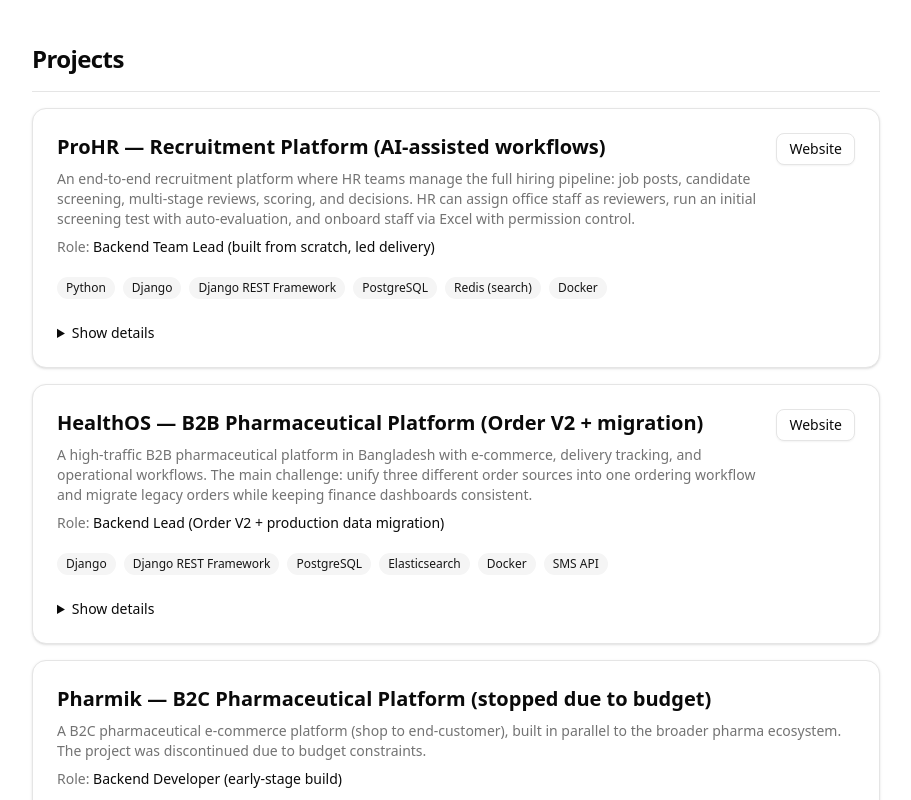
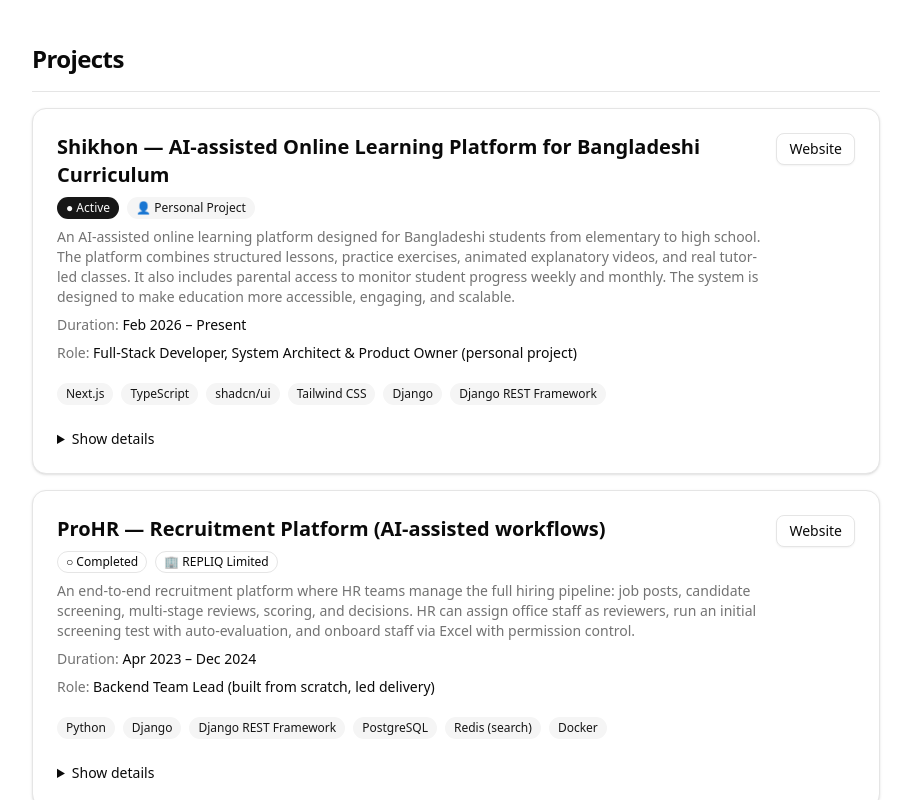
Before and after one commit to shahensaifullah/portfolio_nextjs, a Next.js app: page / in a window 1280 px wide. Shown: the part 2160-2960 px from the top of the page, without its empty margins (184-1095 px from the left). Built offline with nearby package versions, Linux system fonts and the light colour scheme.

Commit message:
added project -> Shikhon

```diff
--- a/components/sections/Projects.tsx
+++ b/components/sections/Projects.tsx
@@ -18,6 +18,58 @@ function LinkBtn({ href, label }: { href: string; label: string }) {
     );
 }
 
+type ProjectDuration = {
+    start: { month: number; year: number };
+    end?: { month: number; year: number };
+    isOngoing?: boolean;
+};
+
+type ProjectMeta = {
+    owner: "repliq" | "personal" | "client";
+    ownerName?: string;
+};
+
+function formatDuration(d: ProjectDuration, lang: Lang) {
+    const monthsEn = ["Jan","Feb","Mar","Apr","May","Jun","Jul","Aug","Sep","Oct","Nov","Dec"];
+    const monthsDe = ["Jan","Feb","Mär","Apr","Mai","Jun","Jul","Aug","Sep","Okt","Nov","Dez"];
+    const months = lang === "de" ? monthsDe : monthsEn;
+
+    const start = `${months[d.start.month - 1]} ${d.start.year}`;
+
+    if (d.isOngoing) return `${start} – ${lang === "de" ? "Heute" : "Present"}`;
+    if (!d.end) return start;
+
+    const end = `${months[d.end.month - 1]} ${d.end.year}`;
+    return `${start} – ${end}`;
+}
+
+function getDurationBadge(d: ProjectDuration, lang: Lang) {
+    if (d.isOngoing) {
+        return { label: lang === "de" ? "● Aktiv" : "● Active", variant: "default" as const };
+    }
+    return { label: lang === "de" ? "○ Abgeschlossen" : "○ Completed", variant: "outline" as const };
+}
+
+function getOwnerBadge(meta: ProjectMeta, lang: Lang) {
+    const label =
+        meta.ownerName ??
+        (meta.owner === "repliq"
+            ? "REPLIQ Limited"
+            : meta.owner === "personal"
+                ? lang === "de"
+                    ? "Privatprojekt"
+                    : "Personal"
+                : lang === "de"
+                    ? "Kunde"
+                    : "Client");
+
+    const icon = meta.owner === "personal" ? "👤" : "🏢";
+    // personal looks softer, company/client looks neutral
+    const variant = meta.owner === "personal" ? ("secondary" as const) : ("outline" as const);
+
+    return { label: `${icon} ${label}`, variant };
+}
+
 export default function Projects({ lang }: Props) {
     const t = i18n[lang].projects;
 
@@ -29,6 +81,7 @@ export default function Projects({ lang }: Props) {
         tech: t.tech,
         details: lang === "de" ? "Details anzeigen" : "Show details",
         hide: lang === "de" ? "Details ausblenden" : "Hide details",
+        duration: lang === "de" ? "Dauer" : "Duration",
     };
 
     return (
@@ -40,6 +93,7 @@ export default function Projects({ lang }: Props) {
 
             <Separator className="my-4" />
 
+
             <div className="grid gap-4">
                 {projects.map((p) => {
                     const linkWebsite = p.links?.website;
@@ -49,9 +103,33 @@ export default function Projects({ lang }: Props) {
                             <CardHeader className="space-y-3">
                                 <div className="flex flex-col gap-3 sm:flex-row sm:items-start sm:justify-between">
                                     <div className="space-y-2">
+                                        {/* Title + badges */}
                                         <CardTitle className="text-xl">{p.title[lang]}</CardTitle>
+                                        <div className="flex flex-wrap items-center gap-2">
+
+
+                                            {/* Status from duration.isOngoing */}
+                                            {(() => {
+                                                const s = getDurationBadge(p.duration, lang);
+                                                return <Badge variant={s.variant}>{s.label}</Badge>;
+                                            })()}
+
+                                            {/* Owner */}
+                                            {(() => {
+                                                const o = getOwnerBadge(p.meta, lang);
+                                                return <Badge variant={o.variant}>{o.label}</Badge>;
+                                            })()}
+                                        </div>
+
                                         <p className="text-sm text-muted-foreground">{p.about[lang]}</p>
 
+                                        {/* Duration line */}
+                                        <p className="text-sm">
+                                            <span className="text-muted-foreground">{labels.duration}:</span>{" "}
+                                            <span className="font-medium">{formatDuration(p.duration, lang)}</span>
+                                        </p>
+
+                                        {/* Role line */}
                                         <p className="text-sm">
                                             <span className="text-muted-foreground">{labels.role}:</span>{" "}
                                             <span className="font-medium">{p.role[lang]}</span>
--- a/data/projects.ts
+++ b/data/projects.ts
@@ -1,4 +1,11 @@
 import type { Lang } from "@/data/i18n";
+
+export type ProjectOwner = "repliq" | "personal" | "client";
+
+export type ProjectMeta = {
+    owner: ProjectOwner;
+    ownerName?: string;
+};
 
 export type ProjectLinks = {
     website?: string;
@@ -6,18 +13,147 @@ export type ProjectLinks = {
     demo?: string;
 };
 
+export type ProjectDuration = {
+    start: {
+        month: number; // 1–12
+        year: number;
+    };
+    end?: {
+        month: number;
+        year: number;
+    };
+    isOngoing?: boolean;
+};
+
+function getDurationStatusBadge(duration: ProjectDuration, lang: Lang) {
+    if (duration.isOngoing) {
+        return {
+            label: lang === "de" ? "● Aktiv" : "● Active",
+            variant: "default" as const,
+        };
+    }
+
+    return {
+        label: lang === "de" ? "○ Abgeschlossen" : "○ Completed",
+        variant: "outline" as const,
+    };
+}
+
+function getOwnerLabel(meta: ProjectMeta, lang: Lang) {
+    if (meta.ownerName) return meta.ownerName;
+
+    if (meta.owner === "repliq") return "REPLIQ Limited";
+    if (meta.owner === "personal") return lang === "de" ? "Privatprojekt" : "Personal";
+    return lang === "de" ? "Kunde" : "Client";
+}
+
+function getOwnerIcon(owner: string) {
+    if (owner === "personal") return "👤";
+    return "🏢";
+}
+
+
 export type Project = {
     id: string;
     title: Record<Lang, string>;
     about: Record<Lang, string>;
     role: Record<Lang, string>;
+    duration: ProjectDuration;
     whatIDid: Record<Lang, string[]>;
     businessImpact: Record<Lang, string[]>;
     tech: string[];
     links?: ProjectLinks;
+    meta: ProjectMeta;
 };
 
 export const projects: Project[] = [
+    {
+        id: "shikhon",
+
+        title: {
+            en: "Shikhon — AI-assisted Online Learning Platform for Bangladeshi Curriculum",
+            de: "Shikhon — KI-gestützte Online-Lernplattform für den bangladeschischen Lehrplan",
+        },
+
+        about: {
+            en:
+                "An AI-assisted online learning platform designed for Bangladeshi students from elementary to high school. The platform combines structured lessons, practice exercises, animated explanatory videos, and real tutor-led classes. It also includes parental access to monitor student progress weekly and monthly. The system is designed to make education more accessible, engaging, and scalable.",
+            de:
+                "Eine KI-gestützte Online-Lernplattform für bangladeschische Schüler (Grundschule bis High School). Die Plattform kombiniert strukturierte Lektionen, Übungen, animierte Videos und tutor-geführte Live-Unterrichtseinheiten. Eltern können den Lernfortschritt wöchentlich und monatlich verfolgen. Ziel ist es, Bildung zugänglicher, verständlicher und skalierbar zu machen.",
+        },
+
+        role: {
+            en: "Full-Stack Developer, System Architect & Product Owner (personal project)",
+            de: "Full-Stack Entwickler, Systemarchitekt & Product Owner (Privatprojekt)",
+        },
+
+        duration: {
+            start: { month: 2, year: 2026 },
+            isOngoing: true,
+        },
+
+        meta: {
+            owner: "personal",
+            ownerName: "Personal Project",
+        },
+
+        whatIDid: {
+            en: [
+                "Defined product vision and created user stories for students, tutors, and parents",
+                "Designed system architecture for scalable course delivery, progress tracking, and tutor workflows",
+                "Researched and designed AI-assisted learning support using structured practice and explanatory video content",
+                "Built frontend using Next.js, TypeScript, and shadcn/ui with modular, scalable component architecture",
+                "Developed backend using Django and Django REST Framework with clean API boundaries",
+                "Designed relational database schema for users, courses, lessons, tutor sessions, and progress tracking",
+                "Implemented parent access model to monitor children's weekly and monthly learning progress",
+                "Designed tutor workflow system where real tutors conduct classes based on structured learning plans",
+                "Deployed early production version and configured domain, hosting, and environment",
+            ],
+
+            de: [
+                "Produktvision definiert und User Stories für Schüler, Tutoren und Eltern erstellt",
+                "Systemarchitektur für skalierbare Kursbereitstellung und Fortschrittsverfolgung entworfen",
+                "KI-unterstütztes Lernkonzept mit Übungen und erklärenden Videos konzipiert",
+                "Frontend mit Next.js, TypeScript und shadcn/ui entwickelt",
+                "Backend mit Django und Django REST Framework implementiert",
+                "Relationales Datenbankschema für Nutzer, Kurse, Lektionen und Fortschritt entworfen",
+                "Elternzugang zur Fortschrittsüberwachung implementiert",
+                "Tutor-Workflow für strukturierte Unterrichtspläne entworfen",
+                "Frühe Version deployed und Hosting konfiguriert",
+            ],
+        },
+
+        businessImpact: {
+            en: [
+                "Addresses real educational challenges in Bangladesh with scalable digital learning infrastructure",
+                "Demonstrates full product ownership from idea, user research, architecture, and implementation",
+                "Designed to support large-scale student learning with AI-assisted educational workflows",
+                "Improves transparency and trust through parental progress tracking",
+            ],
+
+            de: [
+                "Adressiert reale Bildungsprobleme mit skalierbarer digitaler Infrastruktur",
+                "Demonstriert vollständige Produktverantwortung von Idee bis Implementierung",
+                "Vorbereitet für KI-gestützte Lernprozesse",
+                "Verbessert Transparenz durch Eltern-Fortschrittsberichte",
+            ],
+        },
+
+        tech: [
+            "Next.js",
+            "TypeScript",
+            "shadcn/ui",
+            "Tailwind CSS",
+            "Django",
+            "Django REST Framework",
+            "PostgreSQL",
+            "Docker",
+        ],
+
+        links: {
+            website: "https://shikhon.shahensaifullah.com",
+        },
+    },
     {
         id: "prohr",
         title: {
@@ -33,6 +169,15 @@ export const projects: Project[] = [
         role: {
             en: "Backend Team Lead (built from scratch, led delivery)",
             de: "Backend Team Lead (von Grund auf aufgebaut, Delivery verantwortet)",
+        },
+        duration: {
+            start: { month: 4, year: 2023 },
+            end: { month: 12, year: 2024 },
+            isOngoing: false,
+        },
+        meta: {
+            owner: "repliq",
+            ownerName: "REPLIQ Limited",
         },
         whatIDid: {
             en: [
@@ -96,8 +241,17 @@ export const projects: Project[] = [
                 "Eine stark frequentierte B2B Pharma-Plattform in Bangladesch mit E-Commerce, Delivery-Tracking und operativen Workflows. Hauptaufgabe: drei Order-Quellen in einen Workflow vereinheitlichen und Legacy-Orders migrieren, ohne die Finance-Dashboards zu brechen.",
         },
         role: {
-            en: "Backend Lead (Order V2 + production data migration)",
-            de: "Backend Lead (Order V2 + Produktivdaten-Migration)",
+            en: "Backend Lead",
+            de: "Backend Lead",
+        },
+        duration: {
+            start: { month: 5, year: 2024 },
+            end: { month: 3, year: 2025 },
+            isOngoing: false,
+        },
+        meta: {
+            owner: "repliq",
+            ownerName: "REPLIQ Limited",
         },
         whatIDid: {
             en: [
@@ -146,8 +300,8 @@ export const projects: Project[] = [
     {
         id: "pharmik",
         title: {
-            en: "Pharmik — B2C Pharmaceutical Platform (stopped due to budget)",
-            de: "Pharmik — B2C Pharma-Plattform (gestoppt wegen Budget)",
+            en: "Pharmik — B2C Pharmaceutical Platform (archived)",
+            de: "Pharmik — B2C Pharma-Plattform (Archiviert)",
         },
         about: {
             en:
@@ -155,9 +309,18 @@ export const projects: Project[] = [
             de:
                 "Eine B2C Pharma-E-Commerce-Plattform (Shop → Endkunde), parallel zum Pharma-Ökosystem entwickelt. Das Projekt wurde aus Budgetgründen gestoppt.",
         },
+        meta: {
+            owner: "repliq",
+            ownerName: "REPLIQ Limited",
+        },
         role: {
             en: "Backend Developer (early-stage build)",
             de: "Backend Developer (Early-Stage Aufbau)",
+        },
+        duration: {
+            start: { month: 12, year: 2022 },
+            end: { month: 1, year: 2023 },
+            isOngoing: false,
         },
         whatIDid: {
             en: [
@@ -210,6 +373,15 @@ export const projects: Project[] = [
             en: "Backend Developer (sprint delivery)",
             de: "Backend Developer (Sprint Delivery)",
         },
+        duration: {
+            start: { month: 1, year: 2024 },
+            end: { month: 6, year: 2024 },
+            isOngoing: false,
+        },
+        meta: {
+            owner: "repliq",
+            ownerName: "REPLIQ Limited",
+        },
         whatIDid: {
             en: [
                 "Implemented API endpoints within sprint scope for business workflows",
```
